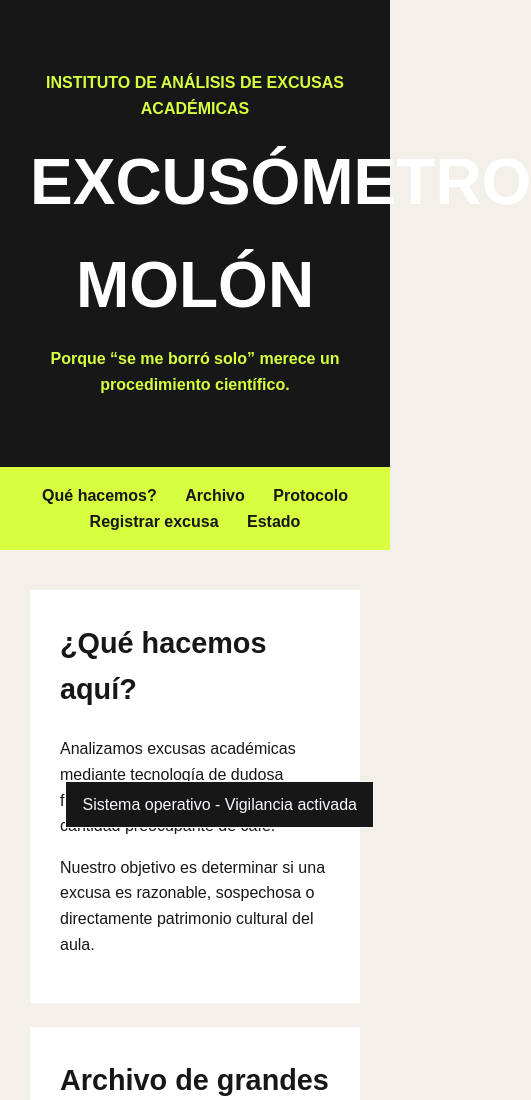
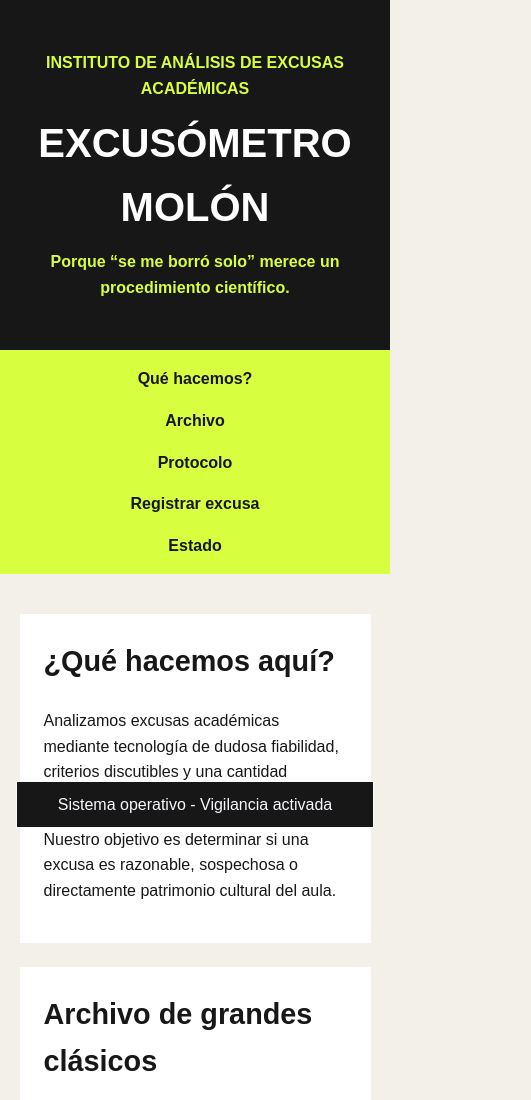
Before and after one commit to mariapla/Excusometro-FUAB, a plain HTML site: page index.html in a window 390 px wide. Shown: the top 1100 px of the page, 531 px wide, since content can reach past the window. Drawn offline with Linux system fonts and the light colour scheme.

Commit message:
responsive

```diff
--- a/estilos.css
+++ b/estilos.css
@@ -30,15 +30,20 @@ h1 {
 
 nav {
     background-color: #d7ff3f;
-    text-align: center;
-    padding: 16px;
+    /* text-align: center; */
+    padding: 1em;
+    display: flex;
+    justify-content: center;
+    flex-wrap: wrap;
+    gap: 1em;
+
 }
 
 nav a {
     color: #171717;
     font-weight: 700;
     text-decoration: none;
-    margin: 0 12px;
+    /* margin: 0 12px; */
 }
 
 nav a:hover {
@@ -46,9 +51,10 @@ nav a:hover {
 }
 
 main {
-    max-width: 900px;
+    width: 90%;
+    max-width: 56rem;
     margin: auto;
-    padding: 40px 30px;
+    padding: 2.5em 0;
 }
 
 section {
@@ -159,6 +165,11 @@ footer a:hover {
     display: block;
 }
 
+img{
+    max-width: 100%;
+    height: auto;
+}
+
 .evidencia figcaption {
     margin-top: 0.75em;
     font-size: 0.9em;
@@ -169,6 +180,7 @@ footer a:hover {
     margin-top: 1.5em;
     display: flex;
     gap: 1em;
+    flex-wrap: wrap;
     /* justify-content: space-around; */
 }
 
@@ -327,3 +339,53 @@ input[type="radio"]:checked, input[type="checkbox"]:checked{
     padding: 0.4em 0.7em;
     font-weight: 700;
 }
+
+@media (max-width: 48rem){
+    body{
+        padding-bottom: 3em;
+    }
+    .panel-estado {
+        flex-direction: column;
+    }
+
+    .grid-evidencias{
+        grid-template-columns: 1fr;
+    }
+
+    nav{
+        flex-direction: column;
+        align-items: center;
+    }
+
+    h1{
+        font-size: 2.5em;
+    }
+
+    header{
+        padding: 2.5em 1.5em;
+    }
+
+    section {
+        padding: 1.5em;
+    }
+
+    .sello-clasificado{
+        position: static;
+        display: inline-block;
+        margin-bottom: 1em;
+    }
+
+    .foto-caso{
+        width: 100%;
+        float: none;
+        margin-right: 0;
+        margin-bottom: 1em;
+    }
+
+    .aviso-sistema{
+        left: 1em;
+        right: 1em;
+        bottom: 1em;
+        text-align: center;
+    }
+}
```
